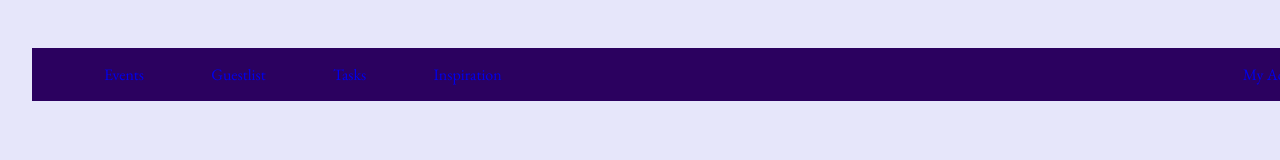
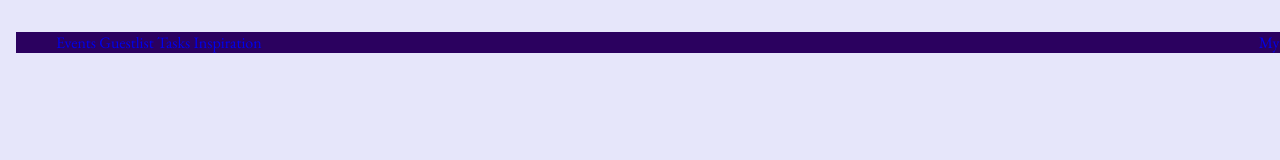
Before and after one commit to madisonVLL/EventPages, a website: page pages/inspiration.html in a window 1280 px wide. Drawn offline with nearby package versions, Linux system fonts and the light colour scheme.

Commit message:
changed margins

```diff
--- a/css/pages.css
+++ b/css/pages.css
@@ -2,7 +2,7 @@ body {
     background-color: lavender;
     color: #4c0094;
     font-family: "EB Garamond", serif;
-    margin: 1em;
+    margin: 0;
     padding: 1em;
 }
 
@@ -60,13 +60,9 @@ a {
     position: fixed;
     width: 100%;
 }
+
 .nav_bar li{
-    display: inline-block;
+    display: inline;
     text-decoration: none;
     color: #e6e6fa;
-    padding: 1em 2em 1em 2em;
 }
-
-.nav_bar a:hover {
-    text-decoration: underline;
-}
```
